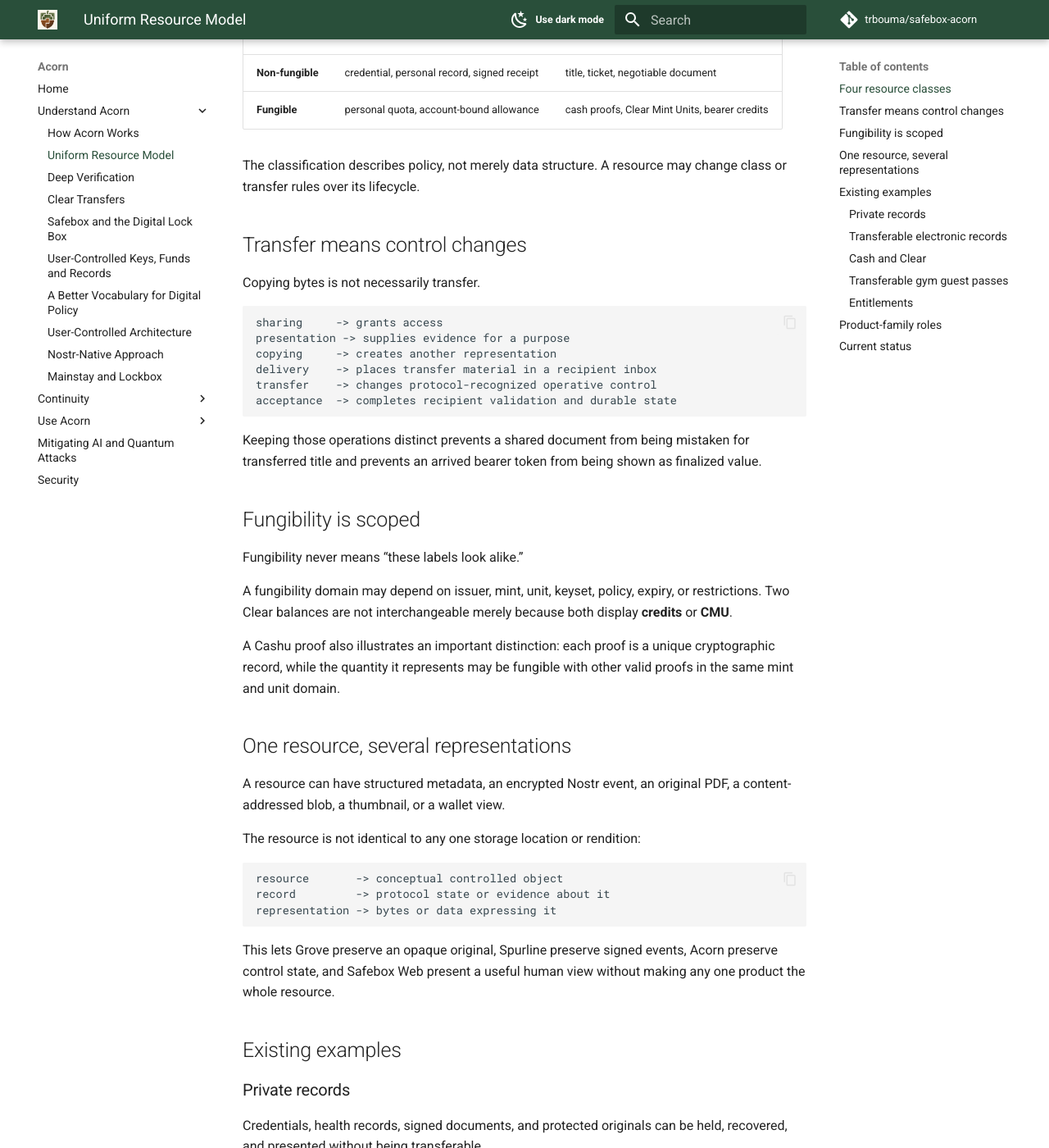
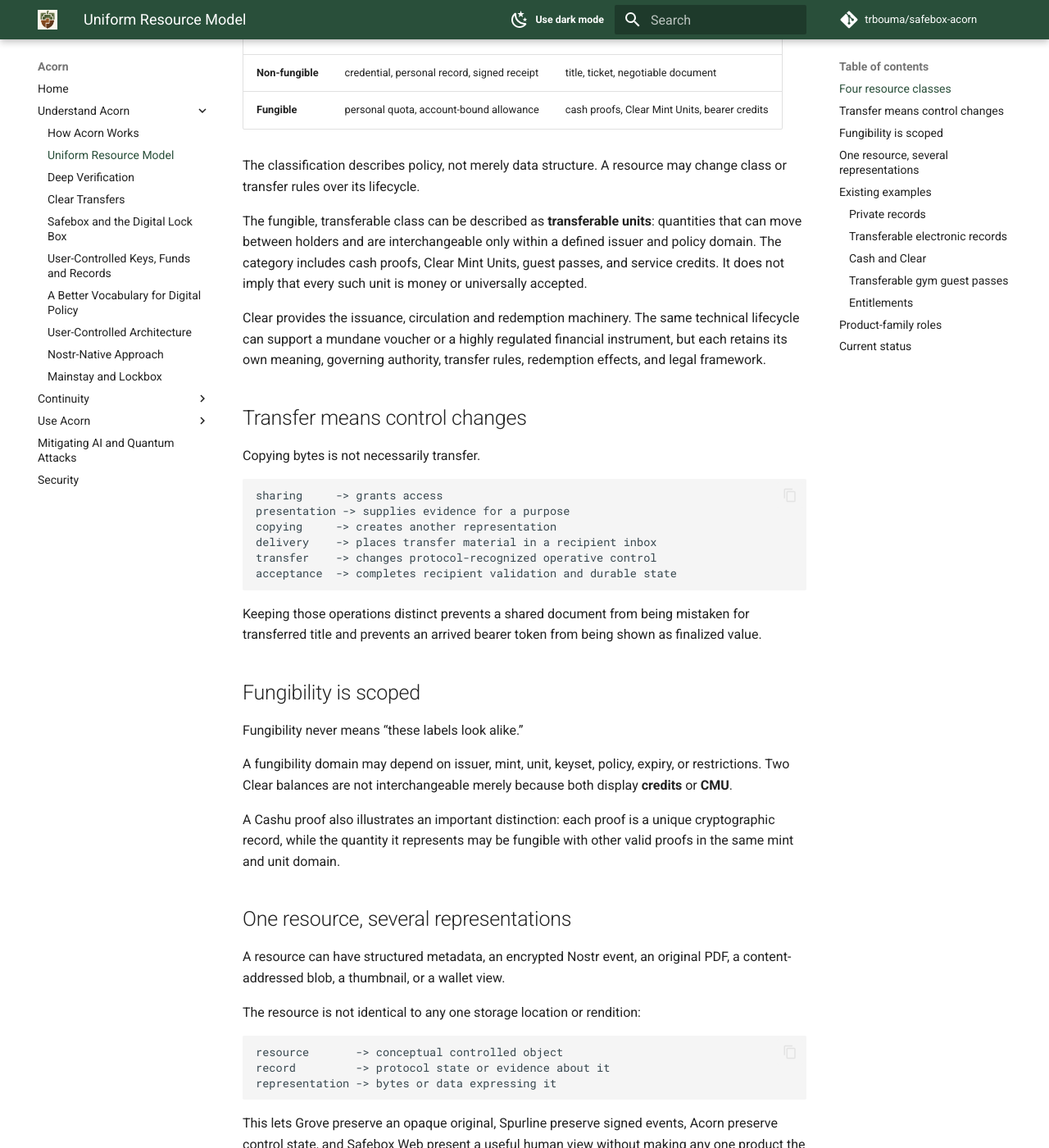
Before and after one commit to trbouma/safebox-acorn, an MkDocs documentation site: the page built from website/uniform-resource-model.md, in a window 1280 px wide and 1400 px high, scrolled down 676 px. Shown: the whole window at 82% size. Built offline with MkDocs 1.6.1 and Material for MkDocs 9.7.7, drawn with Linux system fonts in a browser that asks for light colours; comment, search, counter and statistics services are not loaded; some of the changed text lies outside the part shown.

Commit message:
docs update

```diff
--- a/website/uniform-resource-model.md
+++ b/website/uniform-resource-model.md
@@ -40,6 +40,17 @@
 
 The classification describes policy, not merely data structure. A resource may
 change class or transfer rules over its lifecycle.
+
+The fungible, transferable class can be described as **transferable units**:
+quantities that can move between holders and are interchangeable only within a
+defined issuer and policy domain. The category includes cash proofs, Clear Mint
+Units, guest passes, and service credits. It does not imply that every such
+unit is money or universally accepted.
+
+Clear provides the issuance, circulation and redemption machinery. The same
+technical lifecycle can support a mundane voucher or a highly regulated
+financial instrument, but each retains its own meaning, governing authority,
+transfer rules, redemption effects, and legal framework.
 
 ## Transfer means control changes
 
@@ -102,9 +113,10 @@
 
 ### Cash and Clear
 
-Cashu ecash and Clear Mint Units represent fungible quantities through unique
-bearer proofs. Acorn keeps cash and Clear in separate proof-state and history
-profiles because their issuers, units, policies, and settlement models differ.
+Cashu ecash and Clear Mint Units are transferable units represented through
+unique bearer proofs. Acorn keeps cash and Clear in separate proof-state and
+history profiles because their issuers, units, policies, and settlement models
+differ.
 
 ### Transferable gym guest passes
 
@@ -128,7 +140,7 @@
 | --- | --- |
 | **Acorn** | keys, control state, encrypted records, transfer, and recovery |
 | **Safebox Web** | human workflows, presentation, and confirmation |
-| **Clear** | fungible organization-issued units |
+| **Clear** | organization-issued transferable units represented as CMUs |
 | **OpenETR** | provenance and non-fungible control history |
 | **Grove** | content-addressed representations |
 | **Spurline** | signed event availability and synchronization |
```
Also changed, not shown: README.md (+4 -0 lines), docs/CLEAR-TRANSFER-WALLET-MILESTONE-2026-08-17.md (+2 -2 lines), docs/UNIFORM-RESOURCE-MODEL-DESIGN-NOTE.md (+26 -2 lines), website/clear-transfers.md (+4 -2 lines), website/index.md (+3 -3 lines).
